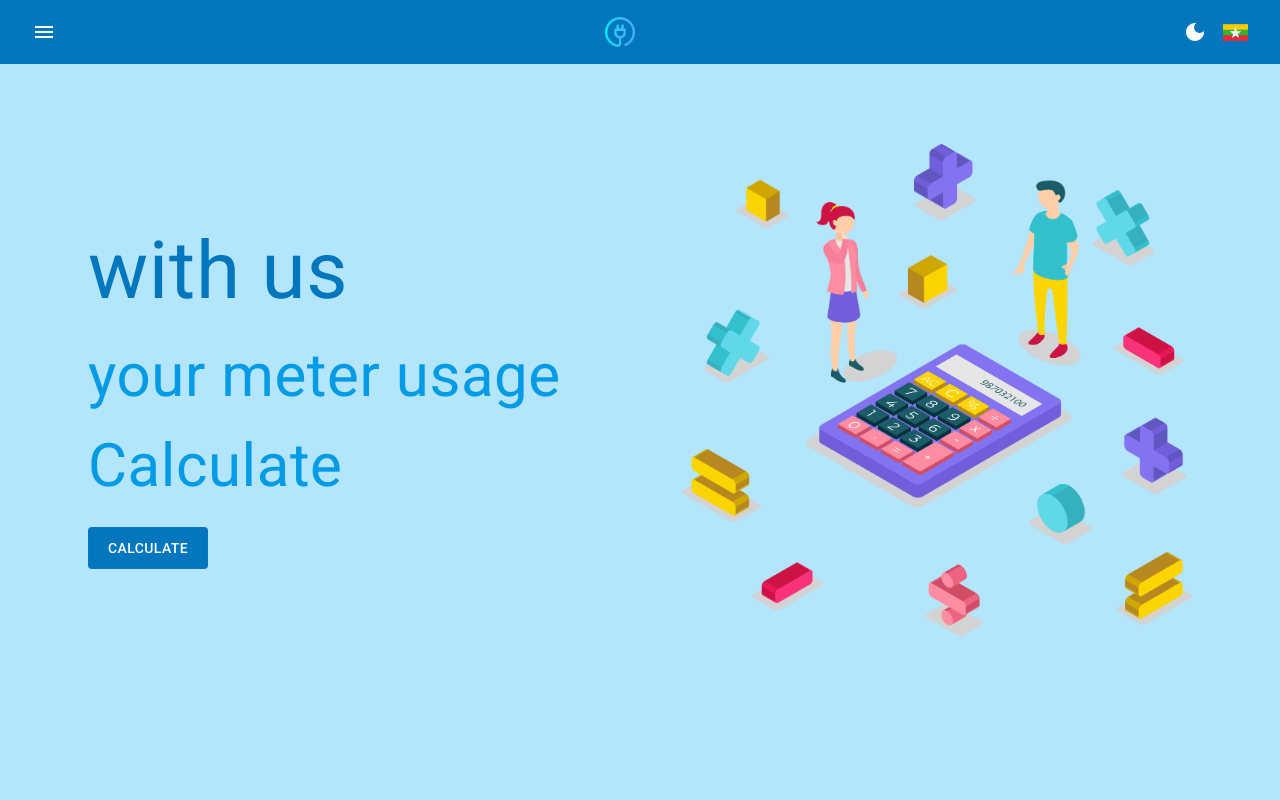
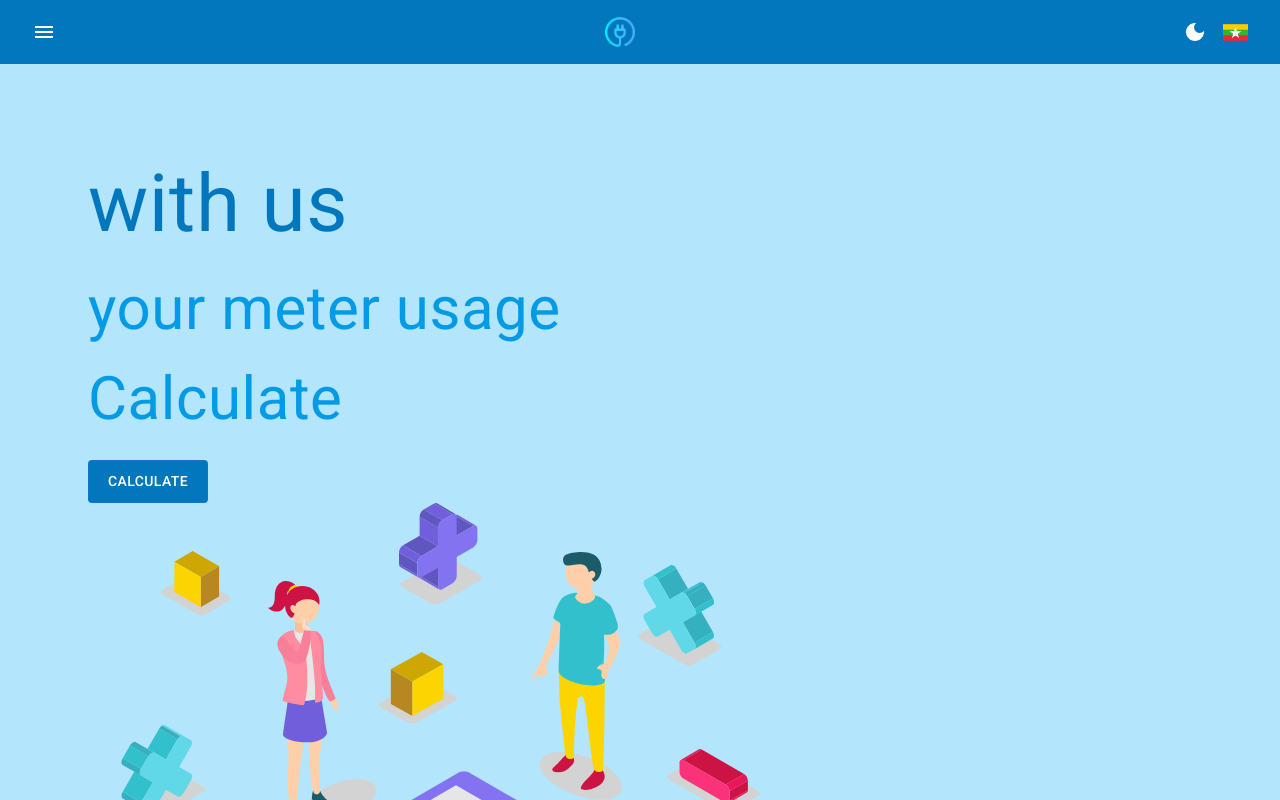
Before and after one commit to wynehtetaung/embc-react, a React (Vite) app: page / in a window 1280 px wide. Shown: the top 800 px of the page. Built offline with nearby package versions, Linux system fonts and the light colour scheme.

Commit message:
fixed image size

```diff
--- a/src/pages/Home.jsx
+++ b/src/pages/Home.jsx
@@ -1,7 +1,7 @@
 import { Box, Typography, Button } from "@mui/material";
 import { useNavigate } from "react-router-dom";
 import { useTranslation } from "react-i18next";
-import calculate from "../assets/calculate.png";
+import calculate from "../assets/OBJECTS.svg";
 
 export default function Home() {
   const navigate = useNavigate();
@@ -57,7 +57,7 @@ export default function Home() {
         <img
           src={calculate}
           alt="Calculate png"
-          style={{ maxWidth: 510, maxHeight: 510 }}
+          style={{ maxWidth: "100%", maxHeight: "100%" }}
         />
       </Box>
     </Box>
```
Also changed, not shown: src/assets/OBJECTS.svg (added).
